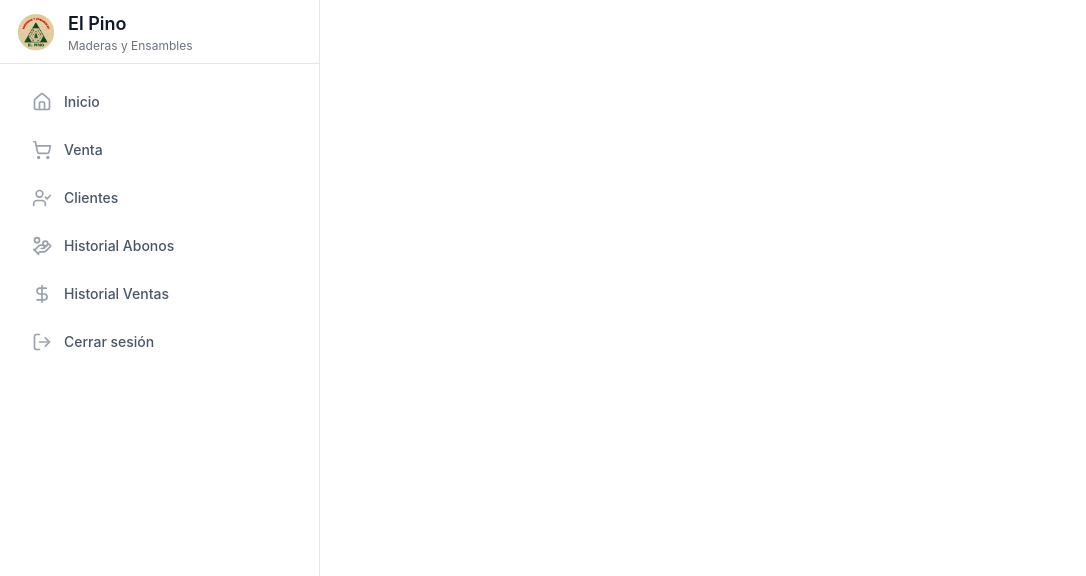
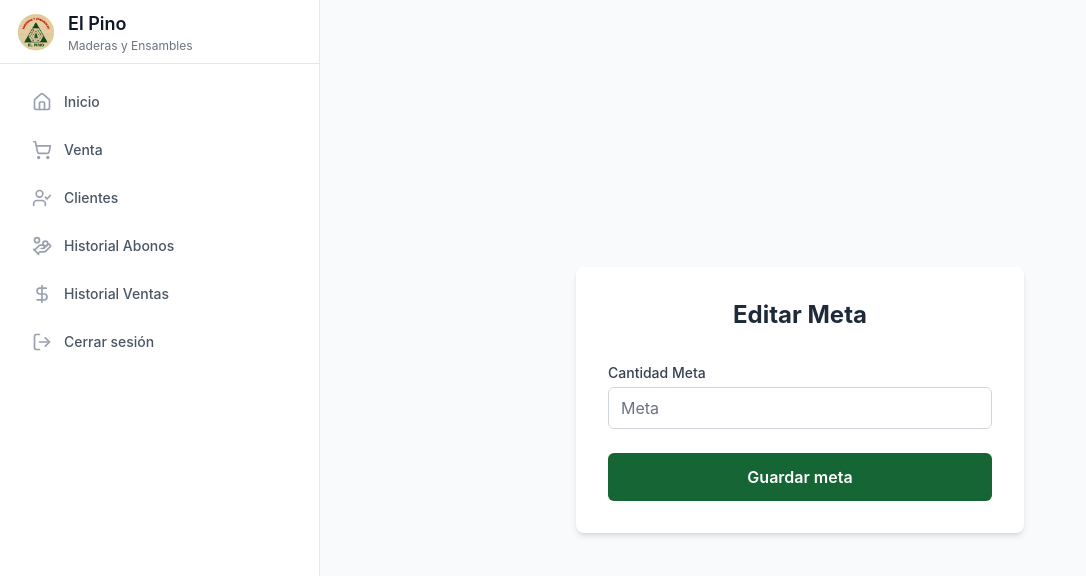
Before and after one commit to devmaderaselpino/ElPinoWeb, a React (Vite) app: page /Meta in a window 1280 px wide. Shown: the top 576 px of the page, without its empty margins (0-1086 px from the left). Built offline with nearby package versions, Linux system fonts and the light colour scheme; sample sign-in values are in the browser's storage.

Commit message:
feature: agregar configuración de metas

```diff
--- a/src/presentation/components/shared/Sidebar.jsx
+++ b/src/presentation/components/shared/Sidebar.jsx
@@ -1,6 +1,6 @@
 import { useState, useContext } from "react"
 import { useNavigate, useLocation } from "react-router-dom"
-import { Menu, X, Home, ShoppingCart, CreditCard, Users, Package, UserCheck, MapPin, LogOut, DollarSignIcon, HandCoins, MapIcon } from "lucide-react"
+import { Menu, X, Home, ShoppingCart, CreditCard, Users, Package, UserCheck, MapPin, LogOut, DollarSignIcon, HandCoins, MapIcon, Cog } from "lucide-react"
 import logo from "../../../assets/logo3.png"
 import { AuthContext } from "../../../context/AuthContext";
 
@@ -36,6 +36,7 @@ export default function Sidebar() {
         { name: "Historial Ventas", href: "/Ventas", icon: DollarSignIcon },
         { name: "Ubicaciones", href: "/Ubicaciones", icon: MapPin },
         { name: "Enrutado", href: "/Enrutado", icon: MapIcon },
+        { name: "Meta", href: "/Meta", icon: Cog },
         { name: "Cerrar sesión", href: "#", icon: LogOut }
     ]
     const navigation2 = [
--- a/src/presentation/routes/MainNavigation.jsx
+++ b/src/presentation/routes/MainNavigation.jsx
@@ -25,6 +25,7 @@ import PaymentForm from "../screens/payments/PaymentForm"
 import Inventario from "../screens/inventory/Inventory"
 import CancelProcess from "../screens/sales/CancelProcess"
 import Tarjetas from '../screens/cards/CollectorsList';
+import MetaConfig from "../screens/config/MetaConfig"
 
 const MainNavigation = () => {
     const location = useLocation();
@@ -61,6 +62,7 @@ const MainNavigation = () => {
                         <Route path="/AplicarAbono/:idVenta" element={<PaymentForm />} />
                         <Route path="/Cancelaciones/:idVenta" element={<CancelProcess />} />
                         <Route path="/Tarjetas" element={<Tarjetas/>} />
+                        <Route path="/Meta" element={<MetaConfig/>} />
                     </Route>
                 </Routes>
             </div>
--- /dev/null
+++ b/src/presentation/screens/config/MetaConfig.jsx
@@ -0,0 +1,116 @@
+import { gql, useMutation } from '@apollo/client';
+import Loading from "../../components/shared/Loading";
+import { useState } from "react";
+import Swal from "sweetalert2";
+import { useNavigate } from "react-router-dom";
+
+const UPDATE_META = gql`
+    mutation UpdateMeta($cantidad: Float) {
+        updateMeta(cantidad: $cantidad)
+    }
+`;
+
+export default function MetaConfig() {
+
+    const navigate = useNavigate();
+
+    const [meta, setMeta] = useState("");
+    const [error, setError] = useState("");
+
+    const [updateMeta, { loading: loadingUpdate}] = useMutation(UPDATE_META);
+
+    const validate = () => {
+        if (!meta || meta === 0 || meta === "0") {
+            setError("El monto es obligatorio.")
+            return false
+        }
+        return true
+    }
+
+    const handleSubmit = async (e) => {
+
+        e.preventDefault()
+
+        if (validate()) {
+
+            try {
+                const resp = await updateMeta({
+                    variables: {
+                        cantidad: parseFloat(meta)
+                    }
+                });
+
+                if(resp.data.updateMeta === "Meta actualizada."){
+                    Swal.fire({
+                        title: "Meta actualizada con éxito!",
+                        text: "Serás redirigido al Home.",
+                        icon: "success",
+                        confirmButtonText: "Aceptar",
+                        confirmButtonColor: "#1e8449",
+                    }).then((result) => {
+                        if (result.isConfirmed) {
+                            navigate(`/`)
+                        }
+                    });
+                }
+
+            } catch (error) {
+                Swal.fire({
+                    title: "¡Ha ocurrido un error actualizando la meta!",
+                    text: "Inténtelo más tarde.",
+                    icon: "error",
+                    confirmButtonText: "Aceptar",
+                    confirmButtonColor: "#922b21",
+                });
+            }
+
+        }
+    }
+
+    if(loadingUpdate){
+        return (
+            <div className="min-h-screen flex items-center justify-center flex-col">
+                <h1 className="text-3xl font-bold text-gray-800 mb-5">Cargando</h1>
+                <Loading variant="wave" size="lg" color="green" />
+            </div>
+        );
+    }
+
+    return (
+        <div className="flex justify-center items-center min-h-screen bg-gray-50 p-4">
+            <div className="bg-white p-8 rounded-lg shadow-md w-full max-w-md">
+                <h2 className="text-2xl font-bold text-center mb-8 text-gray-800">Editar Meta</h2>
+                <form onSubmit={handleSubmit} className="space-y-6">
+                    <div>
+                        <label htmlFor="municipioName" className="block text-sm font-medium text-gray-700 mb-1">
+                            Cantidad Meta
+                        </label>
+                        <input
+                            type="text"
+                            id="meta"
+                            name="meta"
+                            placeholder="Meta"
+                            value={meta}
+                            onChange={(e) => {
+                                const onlyNums = e.target.value.replace(/\D/g, "");
+                                setMeta(onlyNums);
+                                if(error){
+                                    setError("");
+                                }
+                            }}
+                            className={`w-full px-3 py-2 border ${error ? "border-red-500" : "border-gray-300"} rounded-md focus:outline-none focus:ring-2 focus:ring-green-500`}
+                        />
+                        {error && <p className="text-red-500 text-sm mt-1">{error}</p>}
+                    </div>
+
+                    <button
+                        type="submit"
+                        className="w-full bg-[#166534] text-white py-3 rounded-md font-semibold hover:bg-green-800 transition-colors duration-200"
+                    >
+                        Guardar meta
+                    </button>
+                </form>
+            </div>
+        </div>
+    )
+}
```
